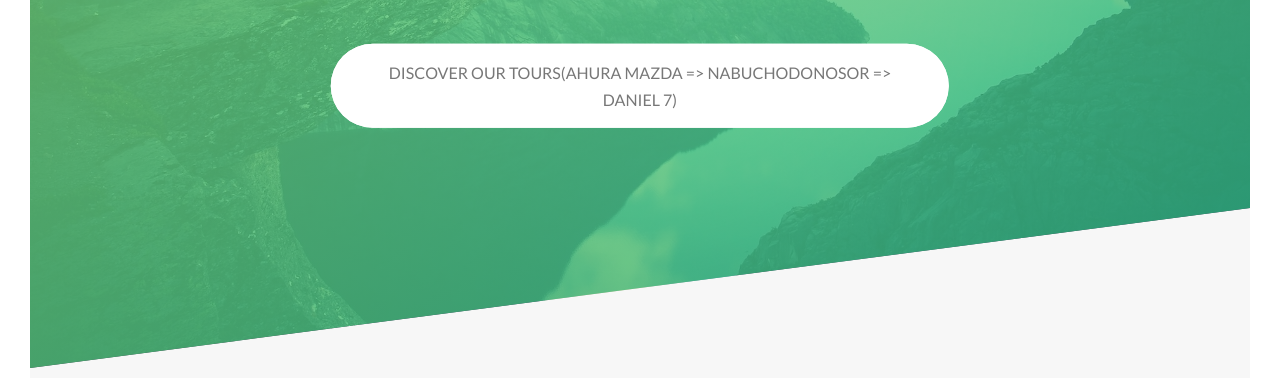
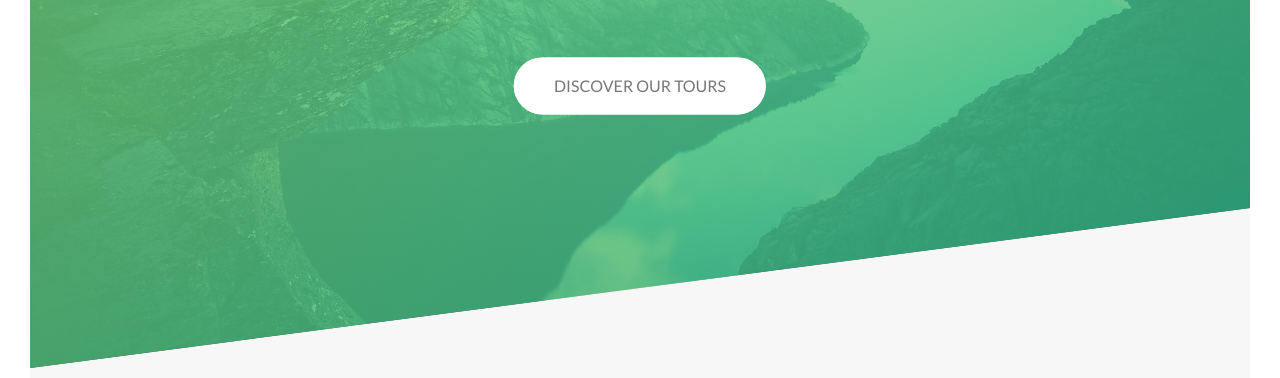
Before and after one commit to jochri3/advanced-sass-natour, a website: page index.html in a window 1280 px wide. Shown: the part 422-800 px from the top of the page. Drawn offline with Linux system fonts and the light colour scheme.

Commit message:
remove useless text

```diff
--- a/index.html
+++ b/index.html
@@ -26,9 +26,7 @@
           <span class="heading-primary--main">Outdoors</span
           ><span class="heading-primary--sub">is where life happens</span>
         </h1>
-        <a href="#" class="btn btn--white btn--animated"
-          >Discover our tours(AHURA MAZDA => NABUCHODONOSOR => DANIEL 7)</a
-        >
+        <a href="#" class="btn btn--white btn--animated">Discover our tours</a>
       </div>
     </header>
     <main>
```
